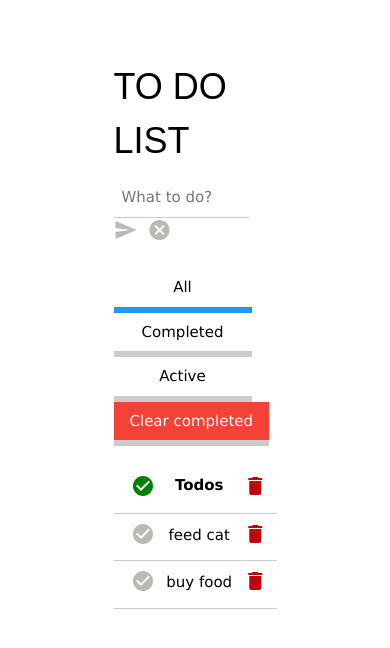
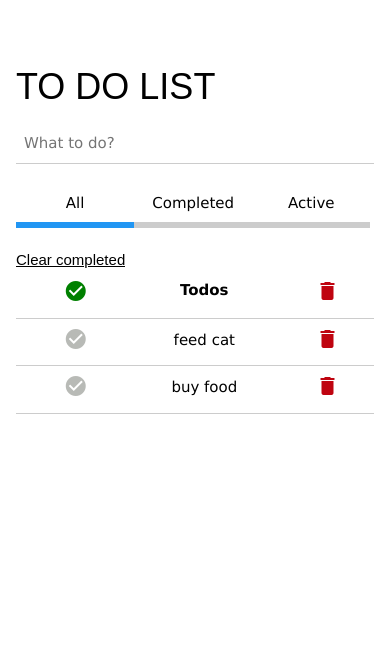
Before and after one commit to YongminK/to-do-list, a React app: page / in a window 390 px wide. Shown: the top 648 px of the page. Built offline with nearby package versions, Linux system fonts and the light colour scheme; a web font is replaced by a local one.

Commit message:
added media queries

```diff
--- a/src/containers/ToDoList.js
+++ b/src/containers/ToDoList.js
@@ -36,10 +36,11 @@ class ToDoList extends Component {
                         >
                             Active
                         </li>
-                        <li onClick={() => this.props.clearCompleted()} className='w3-button w3-ripple w3-red w3-bottombar'>Clear completed</li>
+
                     </ul>
 
                 </nav>
+                <li onClick={() => this.props.clearCompleted()} className='w3-button w3-ripple w3-allerta clear-completed'>Clear completed</li>
                 {this.props.todos.length !== 0 ? (
                     <table className='w3-table w3-centered '>
                         <thead>
--- a/src/styles/style.css
+++ b/src/styles/style.css
@@ -18,7 +18,7 @@
 }
 .text-input{
     display: inline-block;
-    width: 83%;
+    width: calc(100% - 80px);
     margin-right: 20px;
     cursor: pointer;
 }
@@ -27,7 +27,7 @@
     cursor: text;
 }
 .w3-bar .w3-bar-item{
-    min-width: 138px;
+    min-width: 33%;
 }
 .send-icon{
     margin-right: 10px;
@@ -65,8 +65,12 @@ ul{
 .w3-allerta {
     font-family: "Allerta Stencil", Sans-serif;
 }
+.clear-completed{
+    text-decoration: underline;
+    padding: 0;
+}
 
-@media screen and (max-width: 374px) {
+@media screen and (max-width: 454px) {
     .w3-container{
         width: 100%;
     }
@@ -76,4 +80,17 @@ ul{
     .send-icon, .cancel-icon{
         display: none;
     }
+    .w3-bar .w3-bar-item{
+       width: 33%;
+    }
+    .text-input{
+        margin: 0;
+        width: 100%;
+    }
+
   }
+
+@media screen and (max-width: 768px) and (min-width: 455px){
+    .w3-container{
+        width: 80%;
+    }
```
